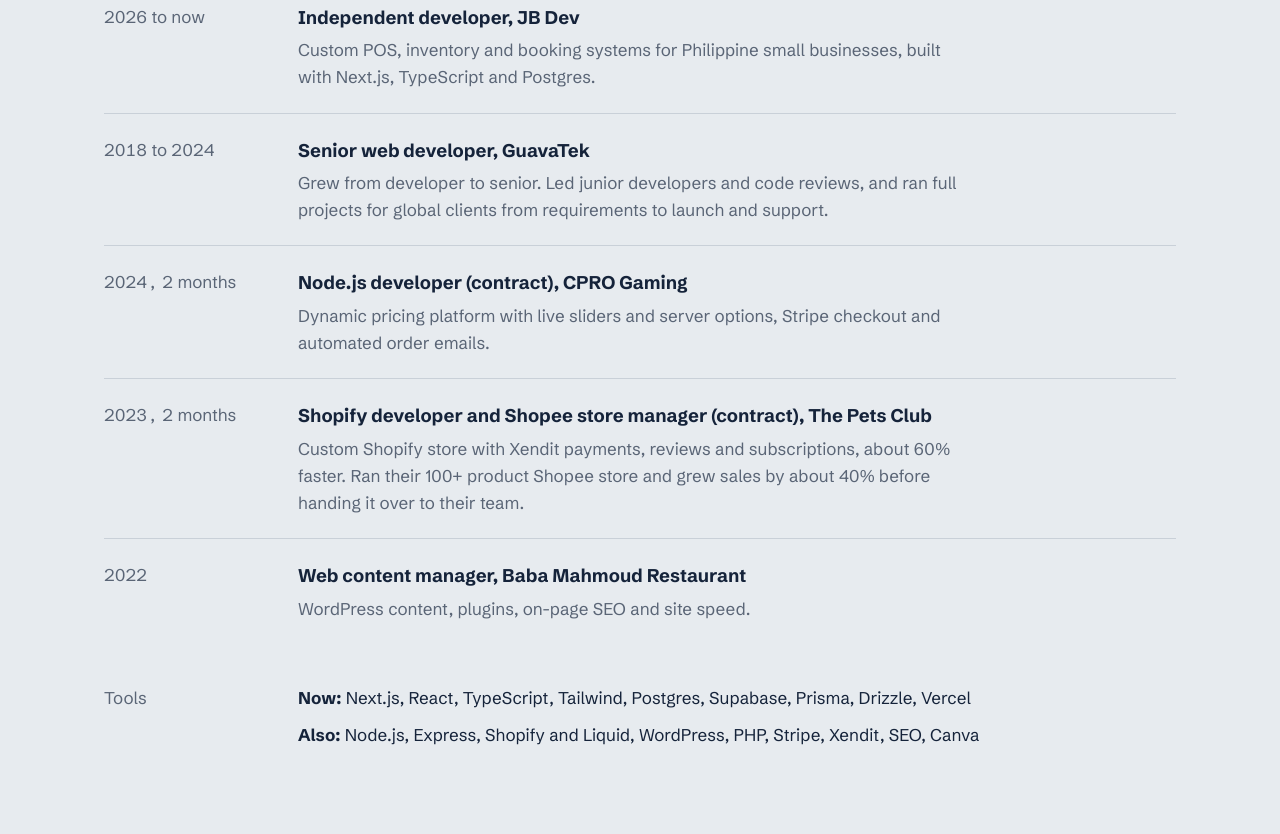
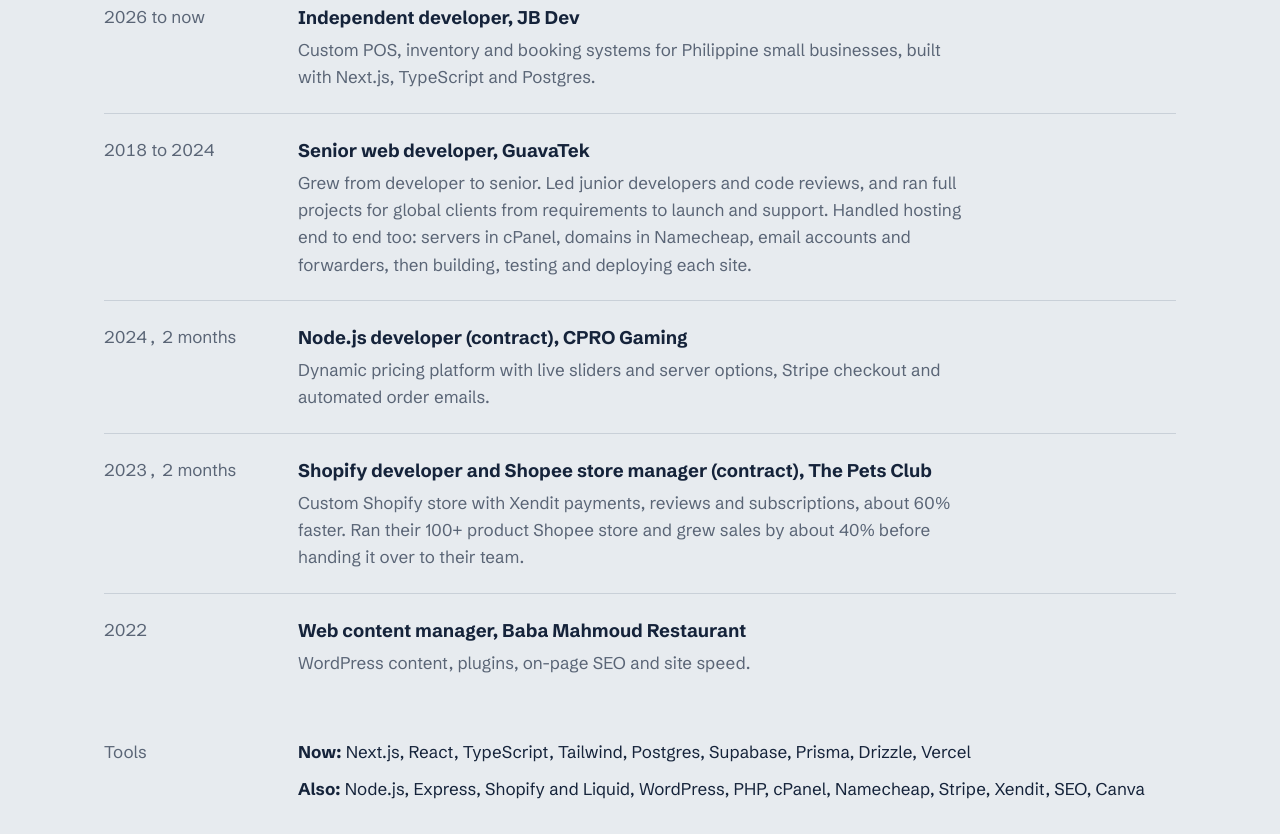
Before and after one commit to zwinkky/zwinkky.github.io, a plain HTML site: page index.html in a window 1280 px wide. Shown: the part 4666-5500 px from the top of the page. Drawn offline with Linux system fonts and the light colour scheme.

Commit message:
Add hosting and domain experience
Co-Authored-By: Claude Opus 5.5 <noreply@anthropic.com>

```diff
--- a/index.html
+++ b/index.html
@@ -357,7 +357,7 @@ Businesses served              4
       <p class="intro">Six years building websites and online stores for clients around the world, then a move into custom business systems.</p>
       <ul class="jobs">
         <li><span class="yrs">2026 to now</span><div><h3>Independent developer, JB Dev</h3><p>Custom POS, inventory and booking systems for Philippine small businesses, built with Next.js, TypeScript and Postgres.</p></div></li>
-        <li><span class="yrs">2018 to 2024</span><div><h3>Senior web developer, GuavaTek</h3><p>Grew from developer to senior. Led junior developers and code reviews, and ran full projects for global clients from requirements to launch and support.</p></div></li>
+        <li><span class="yrs">2018 to 2024</span><div><h3>Senior web developer, GuavaTek</h3><p>Grew from developer to senior. Led junior developers and code reviews, and ran full projects for global clients from requirements to launch and support. Handled hosting end to end too: servers in cPanel, domains in Namecheap, email accounts and forwarders, then building, testing and deploying each site.</p></div></li>
         <li><span class="yrs">2024, 2 months</span><div><h3>Node.js developer (contract), CPRO Gaming</h3><p>Dynamic pricing platform with live sliders and server options, Stripe checkout and automated order emails.</p></div></li>
         <li><span class="yrs">2023, 2 months</span><div><h3>Shopify developer and Shopee store manager (contract), The Pets Club</h3><p>Custom Shopify store with Xendit payments, reviews and subscriptions, about 60% faster. Ran their 100+ product Shopee store and grew sales by about 40% before handing it over to their team.</p></div></li>
         <li><span class="yrs">2022</span><div><h3>Web content manager, Baba Mahmoud Restaurant</h3><p>WordPress content, plugins, on-page SEO and site speed.</p></div></li>
@@ -366,7 +366,7 @@ Businesses served              4
         <span class="yrs" style="color:var(--muted)">Tools</span>
         <div>
           <p><strong>Now:</strong> Next.js, React, TypeScript, Tailwind, Postgres, Supabase, Prisma, Drizzle, Vercel</p>
-          <p><strong>Also:</strong> Node.js, Express, Shopify and Liquid, WordPress, PHP, Stripe, Xendit, SEO, Canva</p>
+          <p><strong>Also:</strong> Node.js, Express, Shopify and Liquid, WordPress, PHP, cPanel, Namecheap, Stripe, Xendit, SEO, Canva</p>
         </div>
       </div>
     </div>
```
Also changed, not shown: 1 other file.
